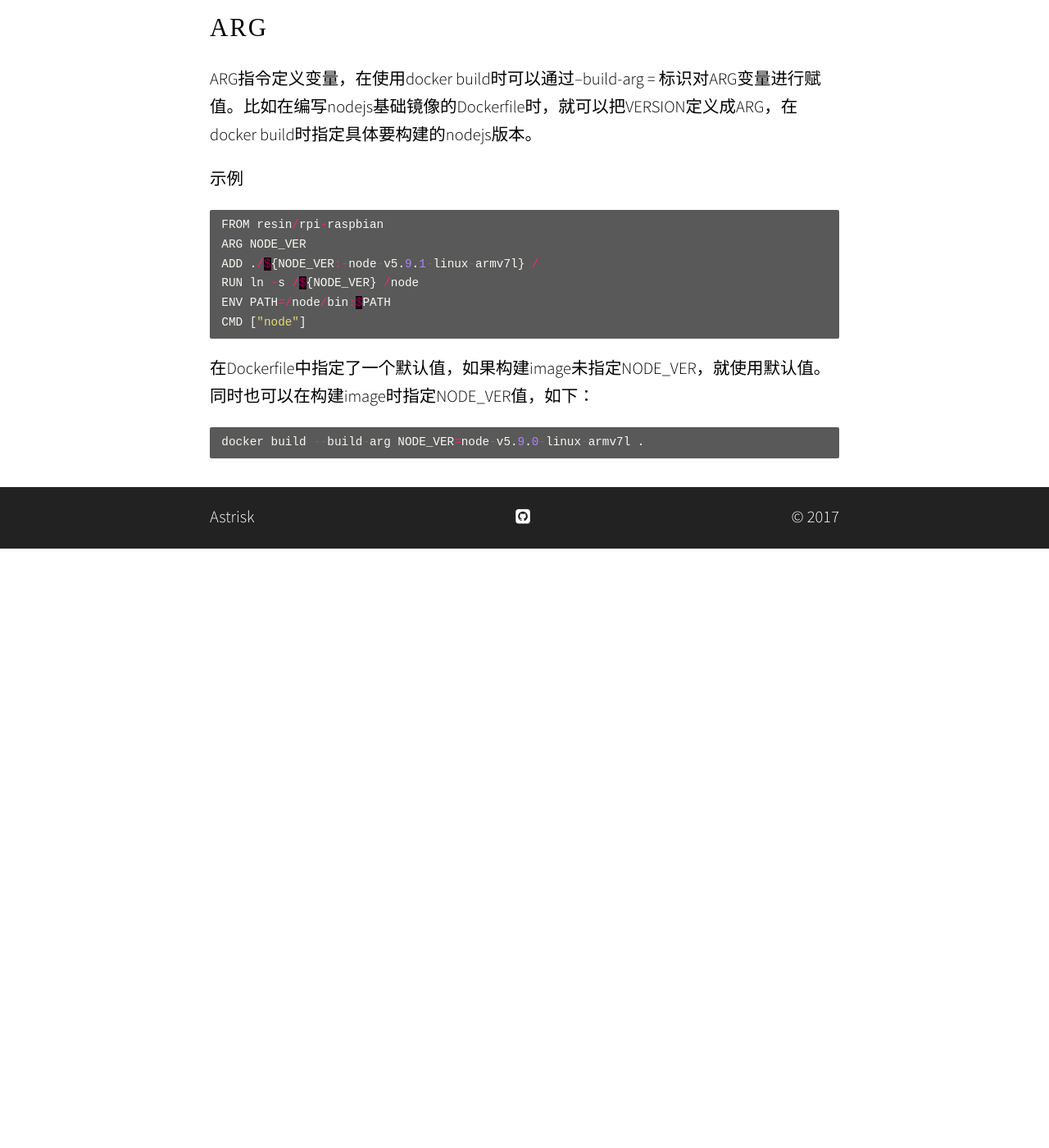
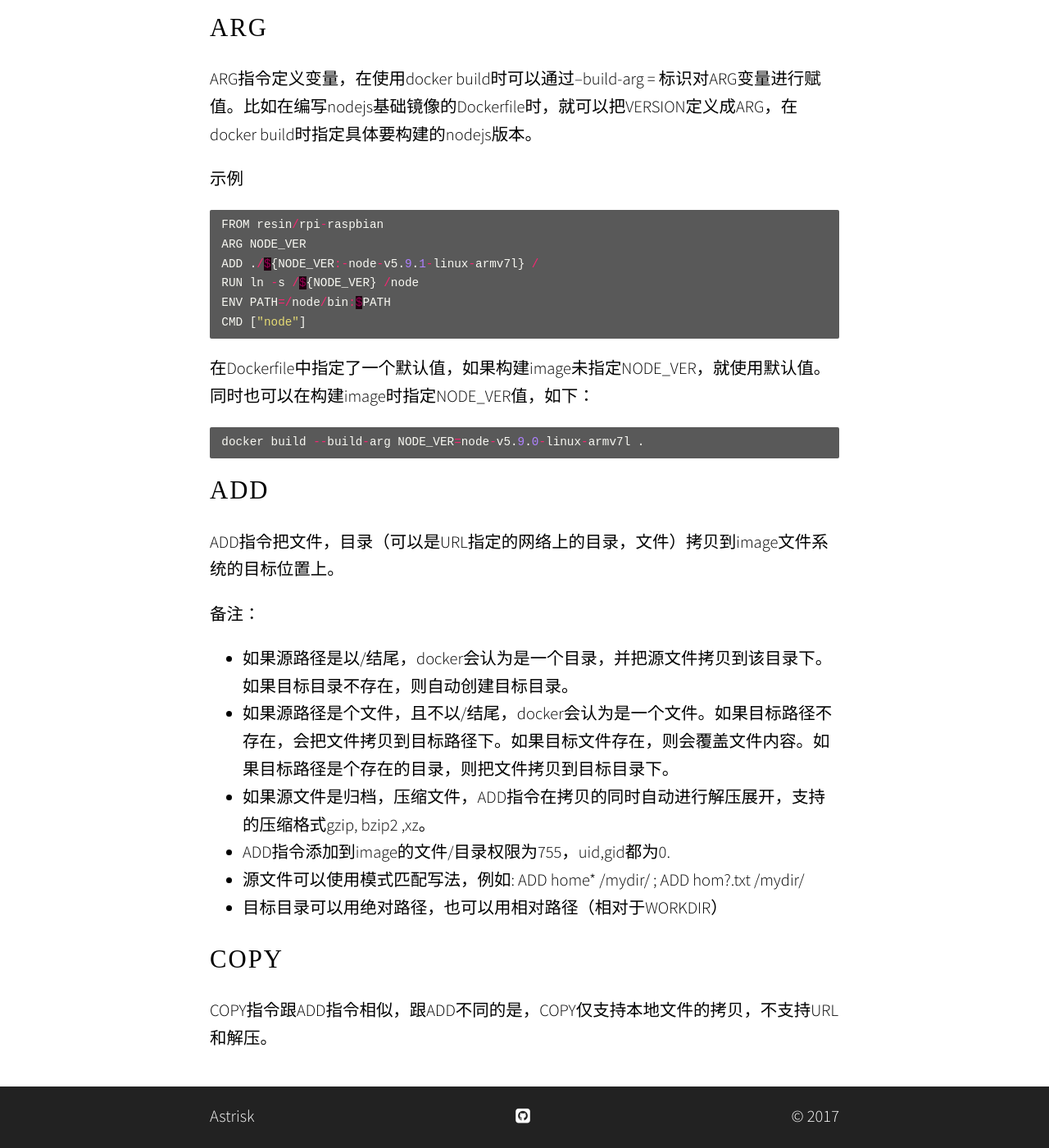
Before and after one commit to astrisk/astrisk.github.io, a Jekyll site: the page built from _posts/2017-04-18-docker-dockerfile2.md, in a window 1280 px wide and 1400 px high, scrolled down 3719 px. Shown: the whole window at 82% size. Built offline with Jekyll 4.4.1, drawn with Linux system fonts in a browser that asks for light colours; some web fonts are replaced; before the commit the page ends 4388 px from its top, so only the background shows below that.

Commit message:
add ADD,COPY 指令

```diff
--- a/_posts/2017-04-18-docker-dockerfile2.md
+++ b/_posts/2017-04-18-docker-dockerfile2.md
@@ -185,3 +185,19 @@ CMD ["node"]
 docker build --build-arg NODE_VER=node-v5.9.0-linux-armv7l .
 
 {% endhighlight %}
+
+## ADD
+
+ADD指令把文件，目录（可以是URL指定的网络上的目录，文件）拷贝到image文件系统的目标位置上。
+
+备注：
+- 如果源路径是以/结尾，docker会认为是一个目录，并把源文件拷贝到该目录下。如果目标目录不存在，则自动创建目标目录。
+- 如果源路径是个文件，且不以/结尾，docker会认为是一个文件。如果目标路径不存在，会把文件拷贝到目标路径下。如果目标文件存在，则会覆盖文件内容。如果目标路径是个存在的目录，则把文件拷贝到目标目录下。
+- 如果源文件是归档，压缩文件，ADD指令在拷贝的同时自动进行解压展开，支持的压缩格式gzip, bzip2 ,xz。
+- ADD指令添加到image的文件/目录权限为755，uid,gid都为0.
+- 源文件可以使用模式匹配写法，例如: ADD home* /mydir/  ;  ADD hom?.txt  /mydir/
+- 目标目录可以用绝对路径，也可以用相对路径（相对于WORKDIR）
+
+## COPY
+
+COPY指令跟ADD指令相似，跟ADD不同的是，COPY仅支持本地文件的拷贝，不支持URL和解压。
```
